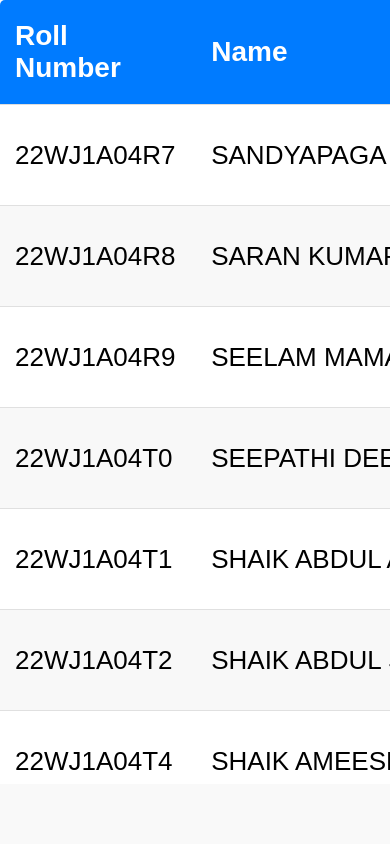
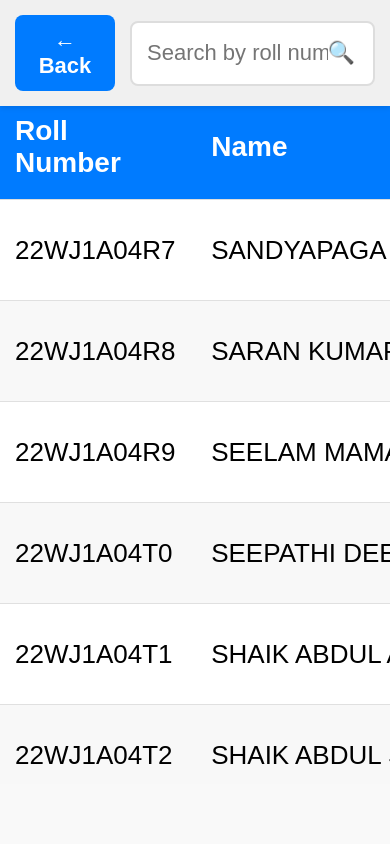
Before and after one commit to aleembhd/apptestinggg, a plain HTML site: page students.html in a window 390 px wide. Drawn offline with Linux system fonts and the light colour scheme.

Commit message:
Update students.html

```diff
--- a/students.html
+++ b/students.html
@@ -119,7 +119,7 @@ tr:hover {
 /* Add new container styles */
 .table-container {
     position: fixed;
-    top: 0;
+    top: 110px; /* Increased to make room for larger controls */
     left: 0;
     right: 0;
     bottom: 60px;
@@ -206,6 +206,91 @@ tr:nth-child(even) {
     background-color: #f8f8f8;
 }
 
+/* New styles for search bar and controls */
+.controls-container {
+  position: fixed;
+  top: 0;
+  left: 0;
+  right: 0;
+  background: #f0f0f0;
+  padding: 20px;
+  display: flex;
+  align-items: center;
+  gap: 15px;
+  z-index: 2;
+  box-shadow: 0 2px 5px rgba(0,0,0,0.1);
+  height: auto;
+}
+
+.back-button {
+  background: #007BFF;
+  color: white;
+  border: none;
+  border-radius: 8px;
+  padding: 15px 25px;
+  font-size: 24px;
+  font-weight: bold;
+  cursor: pointer;
+  transition: background 0.3s;
+  min-width: 120px;
+  text-align: center;
+}
+
+.back-button:hover {
+  background: #0056b3;
+}
+
+.search-container {
+  flex-grow: 1;
+  position: relative;
+}
+
+#searchInput {
+  width: 100%;
+  padding: 18px 50px 18px 20px;
+  border: 2px solid #ddd;
+  border-radius: 8px;
+  font-size: 24px;
+  box-sizing: border-box;
+  height: 70px;
+}
+
+.search-icon {
+  position: absolute;
+  right: 20px;
+  top: 50%;
+  transform: translateY(-50%);
+  color: #666;
+  font-size: 24px;
+}
+
+/* Mobile adjustments for controls */
+@media (max-width: 767px) {
+  .controls-container {
+    padding: 15px;
+  }
+
+  .back-button {
+    padding: 12px 20px;
+    font-size: 22px;
+    min-width: 100px;
+  }
+
+  #searchInput {
+    padding: 15px 45px 15px 15px;
+    font-size: 22px;
+    height: 65px;
+  }
+
+  .search-icon {
+    font-size: 22px;
+  }
+
+  .table-container {
+    top: 95px;
+  }
+}
+
   </style>
 
   <!-- Existing meta tags -->
@@ -219,6 +304,15 @@ tr:nth-child(even) {
 </head>
 
 <body>
+
+  <!-- New controls container -->
+  <div class="controls-container">
+    <button class="back-button" id="backButton">← Back</button>
+    <div class="search-container">
+      <input type="text" id="searchInput" placeholder="Search by roll number or name...">
+      <span class="search-icon">🔍</span>
+    </div>
+  </div>
 
   <div class="table-container">
 
@@ -541,6 +635,28 @@ document.addEventListener('DOMContentLoaded', function() {
 
 });
 
+// Back button functionality
+document.getElementById('backButton').addEventListener('click', function() {
+  window.location.href = 'webapp.html';
+});
+
+// Search functionality
+document.getElementById('searchInput').addEventListener('input', function() {
+  const searchTerm = this.value.toLowerCase();
+  const tableRows = document.querySelectorAll('tbody tr');
+
+  tableRows.forEach(row => {
+    const rollNumber = row.querySelector('td:first-child').textContent.toLowerCase();
+    const name = row.querySelector('td:last-child').textContent.toLowerCase();
+
+    if (rollNumber.includes(searchTerm) || name.includes(searchTerm)) {
+      row.style.display = '';
+    } else {
+      row.style.display = 'none';
+    }
+  });
+});
+
   </script>
 
 </body>
```
